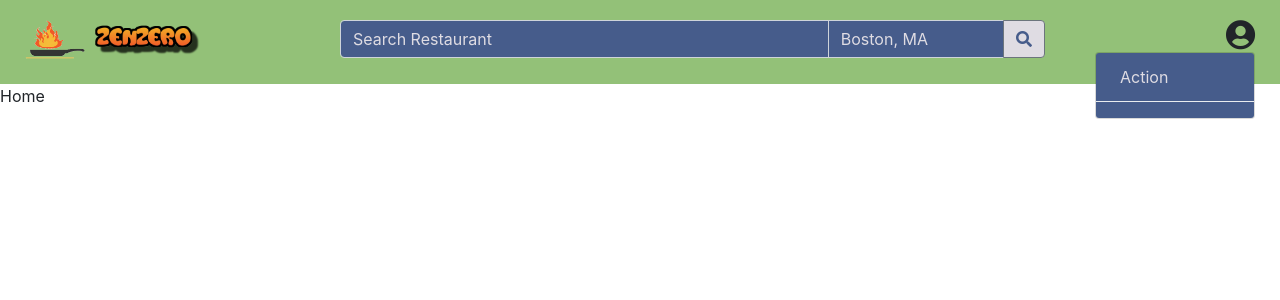
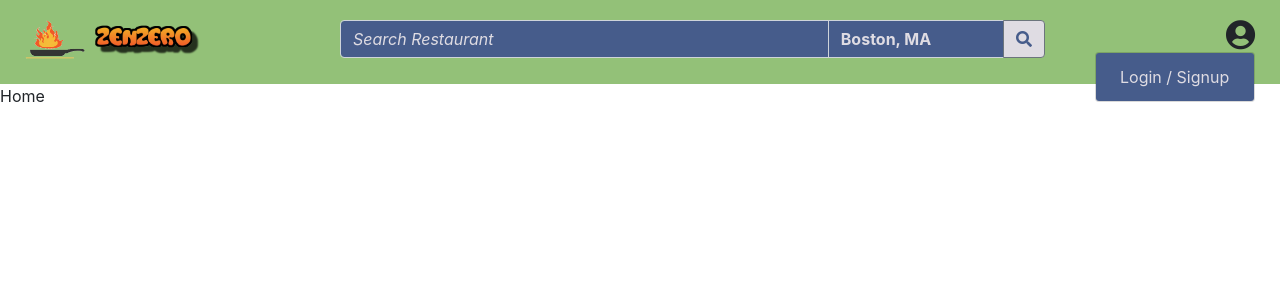
Before and after one commit to takyyon/zenzero-react-client, a React (Create React App) app: page / in a window 1280 px wide. Both pictures are taken after a click on the element 1240 px from the left and 40 px from the top of the page. Shown: the top 300 px of the page. Built offline with nearby package versions, Linux system fonts and the light colour scheme.

Commit message:
right side menu filled

```diff
--- a/src/components/header/Header.js
+++ b/src/components/header/Header.js
@@ -35,6 +35,8 @@ class Header extends Component {
 
     render() {
         const  { showRightMenu } = this.state;
+        const { buyer, owner } = this.state;
+
         return (
             <div className='row zenzero-header'>
                 <div className='col-3 text-left zenzero-logo'>
@@ -67,11 +69,20 @@ class Header extends Component {
                     <span className='dropdown zenzero-dropdown'>
                         <i className="fas fa-user-circle" onClick={(e) => this.toggleRightMenu(e)}></i>
                         <div className={`dropdown-menu zenzero-${showRightMenu ? 'show': 'hide'}`}>
-                            <a className="dropdown-item" href="#">Action</a>
-                            <div className="dropdown-divider"></div>
+                            { (buyer || owner) &&
+                                (<button className='dropdown-item' >Edit Account</button>)}
+                            { (buyer || owner) &&
+                                (<button className='dropdown-item' >My Profile</button>)}
+                            { (buyer || owner) && (buyer.isDual || owner.isDual) &&
+                                (<button className='dropdown-item' >Switch Account</button>)}
+                            { (buyer || owner) &&
+                                (<div className="dropdown-divider"></div>)}
+                            { (buyer || owner) &&
+                                (<button className='dropdown-item' >Log out</button>)}
+                            { (!buyer && !owner) &&
+                                (<button className='dropdown-item'>Login / Signup</button>)}
                         </div>
                     </span>
-
                 </div>
             </div>
         );
--- a/src/components/header/index.scss
+++ b/src/components/header/index.scss
@@ -17,22 +17,31 @@
         input {
             background-color: $input-text-background;
             color: $input-text;
+            font-weight: bold;
         }
         input::-webkit-input-placeholder {
             color: $input-text;
             opacity: 1;
+            font-style: italic;
+            font-weight: normal;
         }
         input::-moz-placeholder {
             color: $input-text;
             opacity: 1;
+            font-style: italic;
+            font-weight: normal;
         }
         input:-ms-input-placeholder {
             color: $input-text;
             opacity: 1;
+            font-style: italic;
+            font-weight: normal;
         }
         input:-moz-placeholder {
             color: $input-text;
             opacity: 1;
+            font-style: italic;
+            font-weight: normal;
         }
         button {
             background-color: $button-background;
@@ -55,10 +64,10 @@
             right: 0;
             left: initial;
             background-color: $popup-background;
-            a {
+            button {
                 color: $popup-text;
             }
-            a:hover {
+            button:hover {
                 background-color: $popup-text;
                 color: $popup-background;
             }
--- a/src/containers/Zenzero.js
+++ b/src/containers/Zenzero.js
@@ -27,11 +27,14 @@ class Zenzero extends Component {
 
     render() {
         const { hideRightMenu } = this.state;
+        const { buyer, owner } = this.props;
         return (
             <div className='zenzero-container' onClick={this.handleClick}>
                 <Header
                     hideRightMenu={hideRightMenu}
                     toogleHideRightMenu={this.toggleHideRightMenu}
+                    buyer={buyer}
+                    owner={owner}
                 />
                 <div className='row zenzero-body'>
                     <Router>
```
